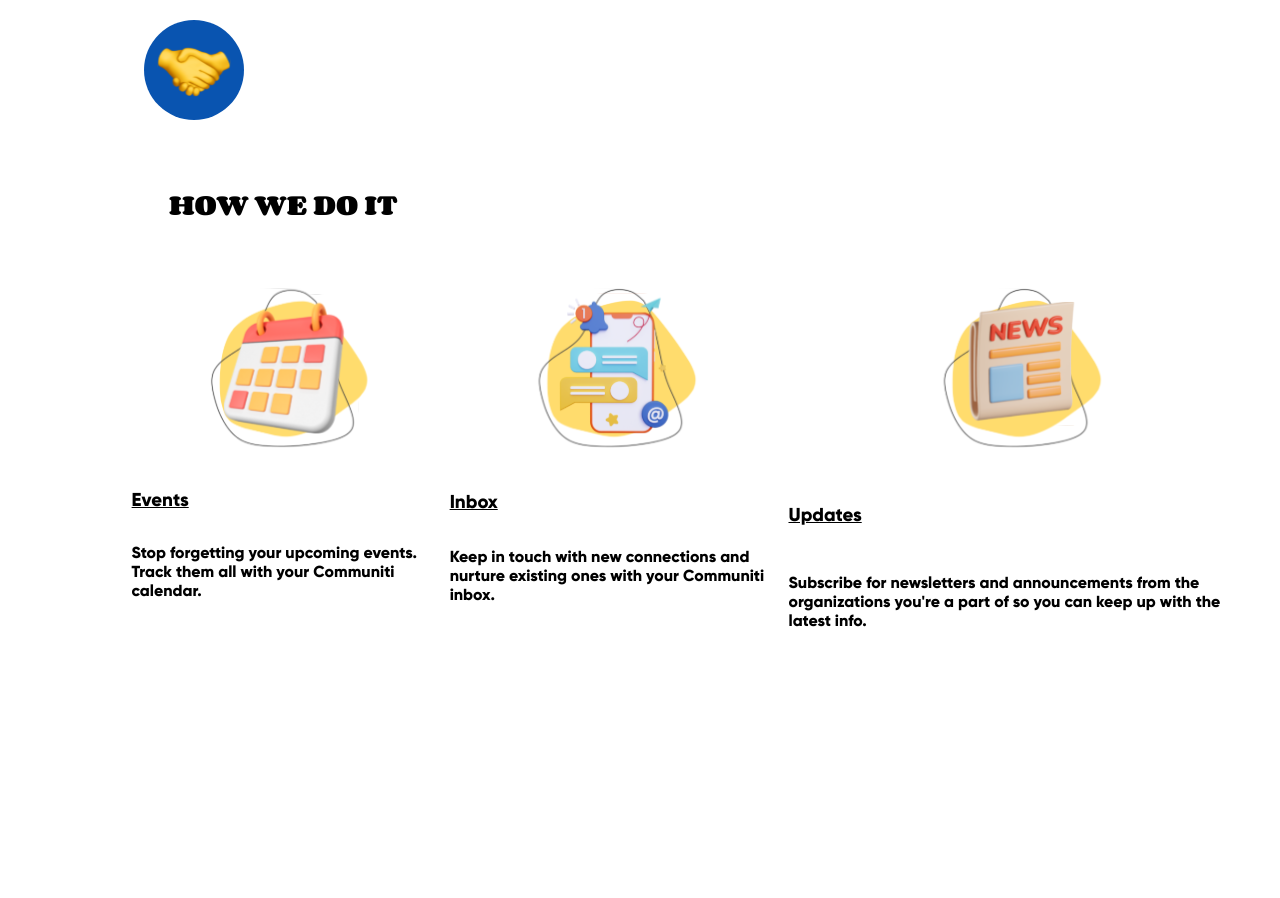
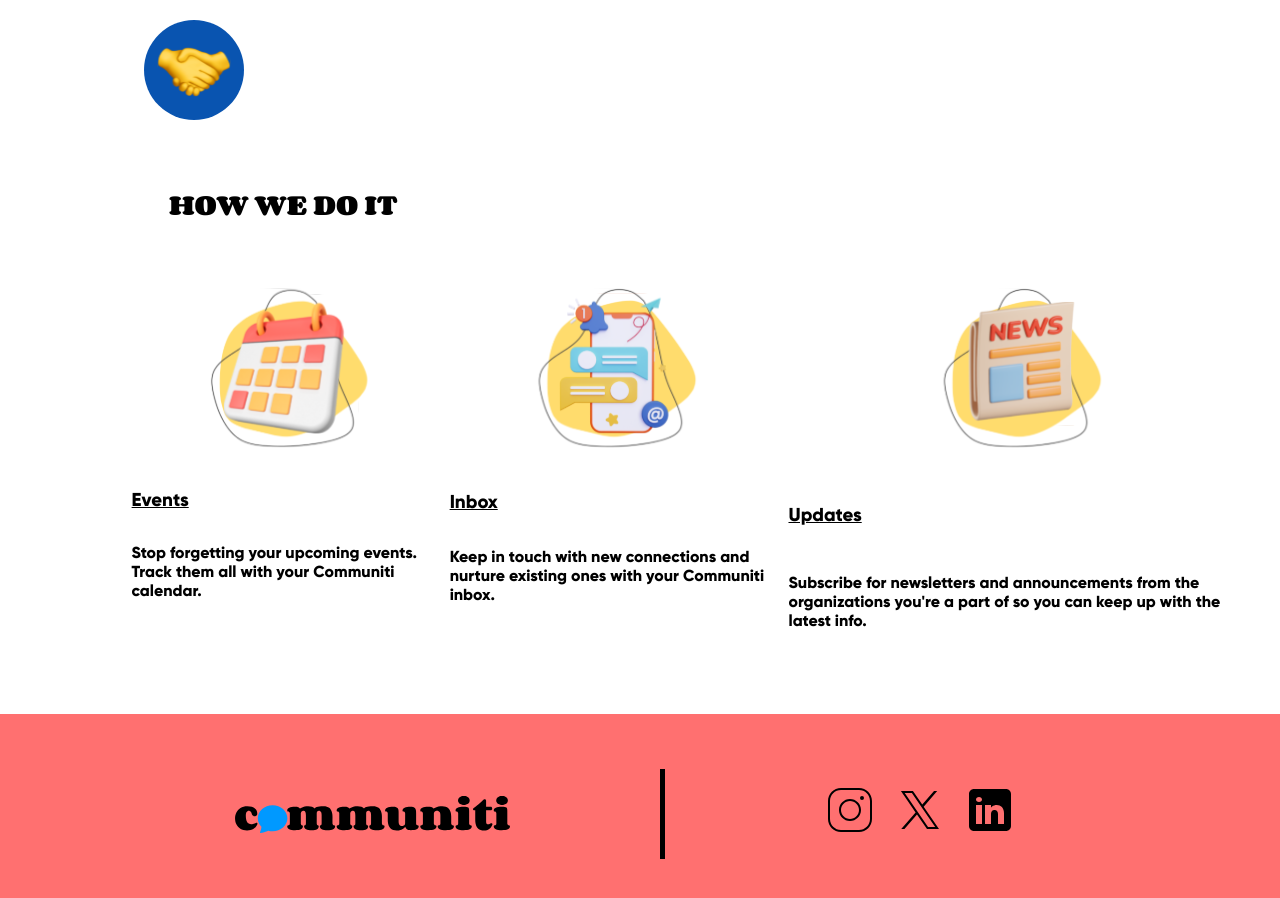
Before and after one commit to makeitMVPadmin/Communiti, a React (Create React App) app: page / in a window 1280 px wide. Shown: the top 898 px of the page. Before the commit the page ends 800 px from the top, so only its background shows below. Built offline with nearby package versions, Linux system fonts and the light colour scheme.

Commit message:
87-AG Fixed footer overlapping how we do it component; added footer component to landing page

```diff
--- a/src/components/Footer/Footer.scss
+++ b/src/components/Footer/Footer.scss
@@ -1,7 +1,7 @@
 .footer {
     background-color: #FF7070;
     height: 200px;
-    position: absolute;
+    position: relative;
     bottom: 0;
     margin: 0;
     left: 0;
--- a/src/pages/HomePage/LandingPage.jsx
+++ b/src/pages/HomePage/LandingPage.jsx
@@ -1,9 +1,13 @@
 import React from "react";
 import HowWeDoIt from '../../components/HowWeDoIt';
+import Footer from "../../components/Footer/Footer";
 
 const LandingPage = () => {
     return (
-        <HowWeDoIt />
+        <>
+            <HowWeDoIt />
+            <Footer />
+        </>
     )
 }
 
```
